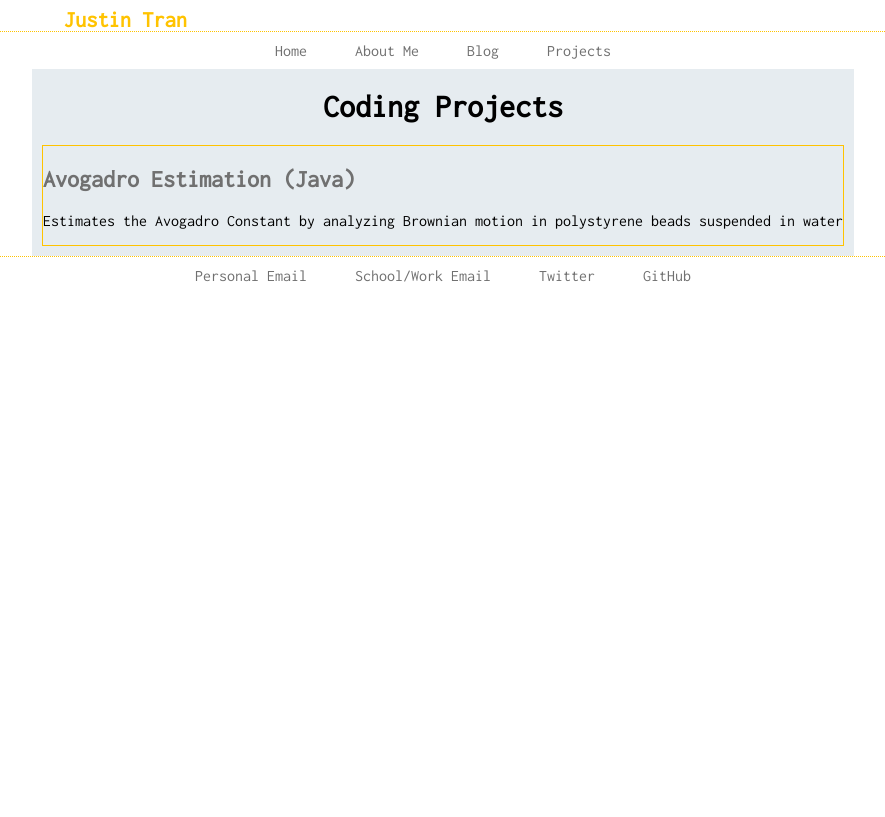
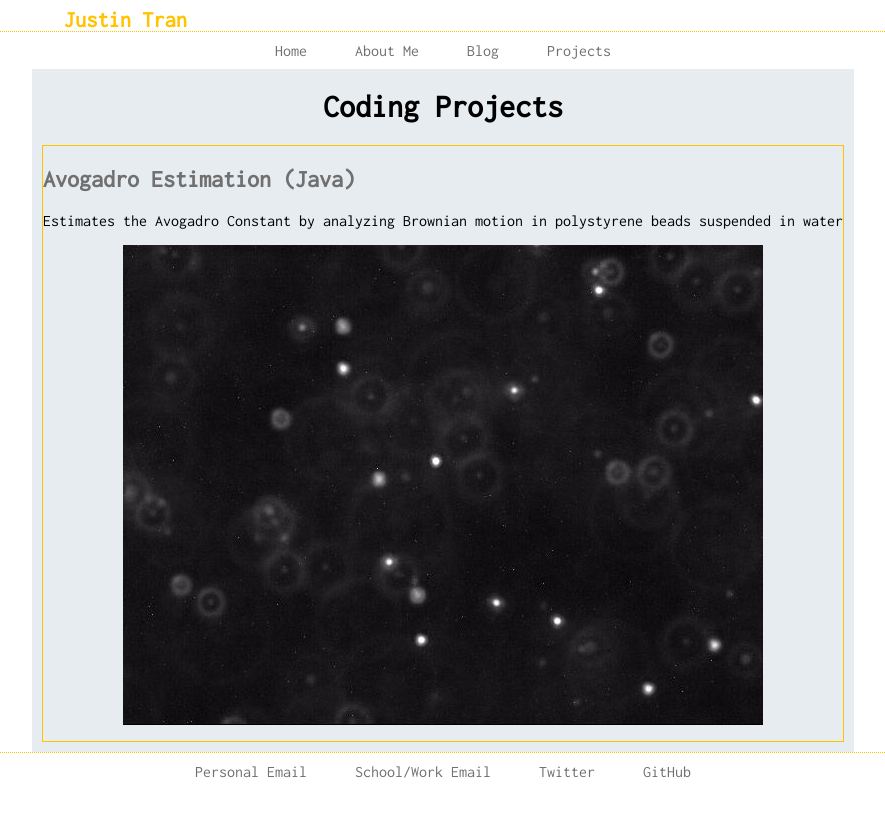
Before and after one commit to justintranjt/justintranjt.github.io, a Jekyll site: the page built from projects/index.html, in a window 1280 px wide. Shown: the top 817 px of the page, without its empty margins (197-1082 px from the left). Built offline with Jekyll 4.4.1, drawn with Linux system fonts in a browser that asks for light colours.

Commit message:
Update index.html

```diff
--- a/projects/index.html
+++ b/projects/index.html
@@ -6,6 +6,7 @@ title: JT - Coding Projects
 {% for project in site.projects %}
     <div class="project">
         <h2><a href="{{ project.url }}">{{ project.title }}</a></h2>
-            <p>{{ project.description }}<p>
+        <p>{{ project.description }}<p>
+        <img src="{{ project.image }}"><img>
     </div>
 {% endfor %}
```
